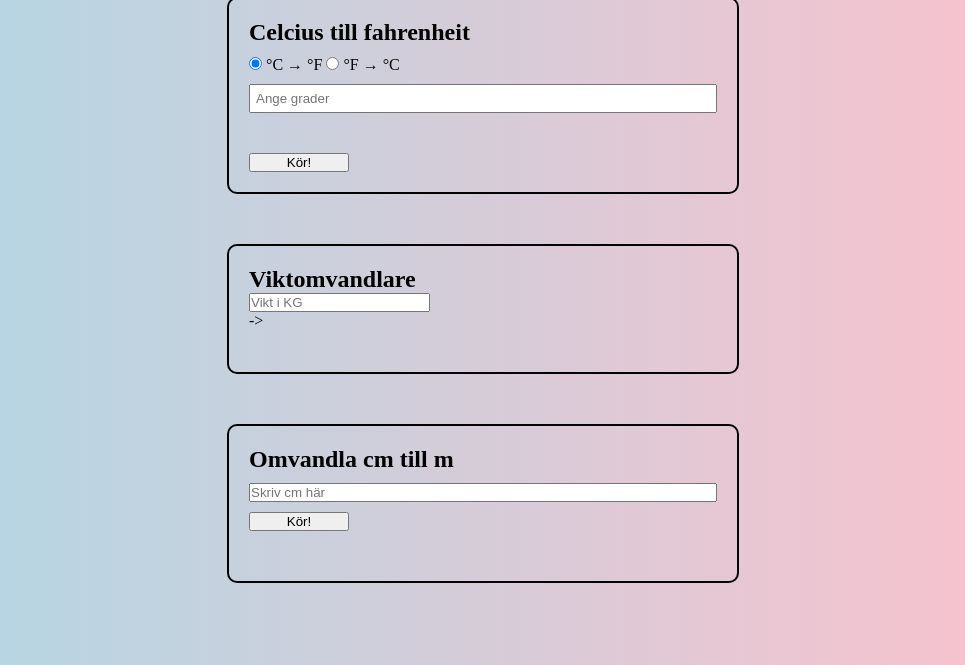
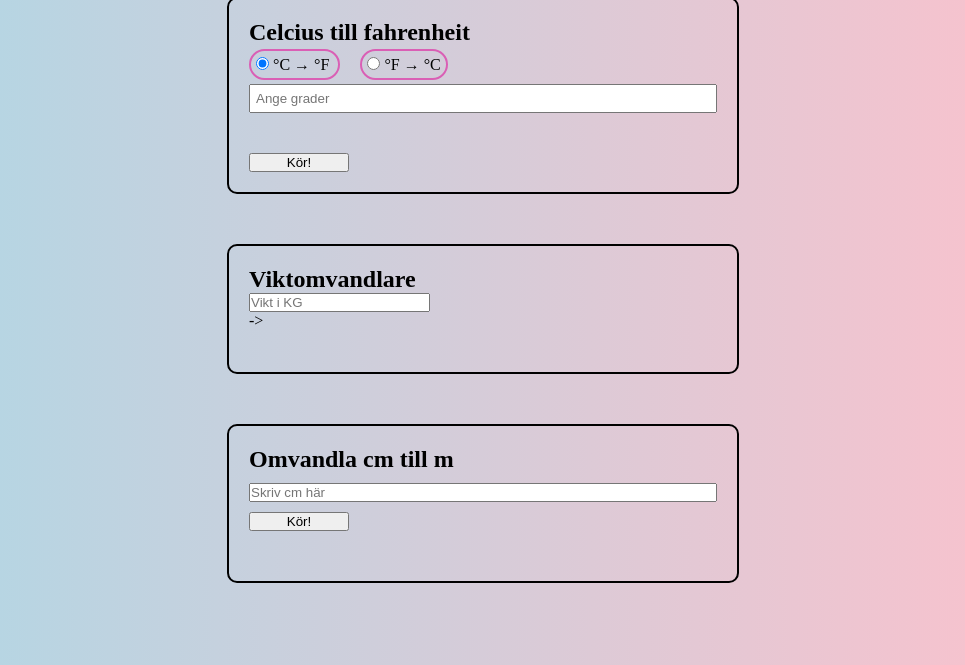
Before and after one commit to maxmattiasson/workshop-modul, a plain HTML site: page index.html in a window 1280 px wide. Shown: the part 135-800 px from the top of the page, without its empty margins (157-1122 px from the left). Drawn offline with Linux system fonts and the light colour scheme.

Commit message:
klar igen

```diff
--- a/style.css
+++ b/style.css
@@ -40,3 +40,9 @@ h1 {
 #input-celsius {
   padding: 5px;
 }
+#unit-form label {
+  margin-right: 20px;
+  border: 2px solid rgb(218, 95, 181);
+  padding: 5px;
+  border-radius: 20px;
+}
```
